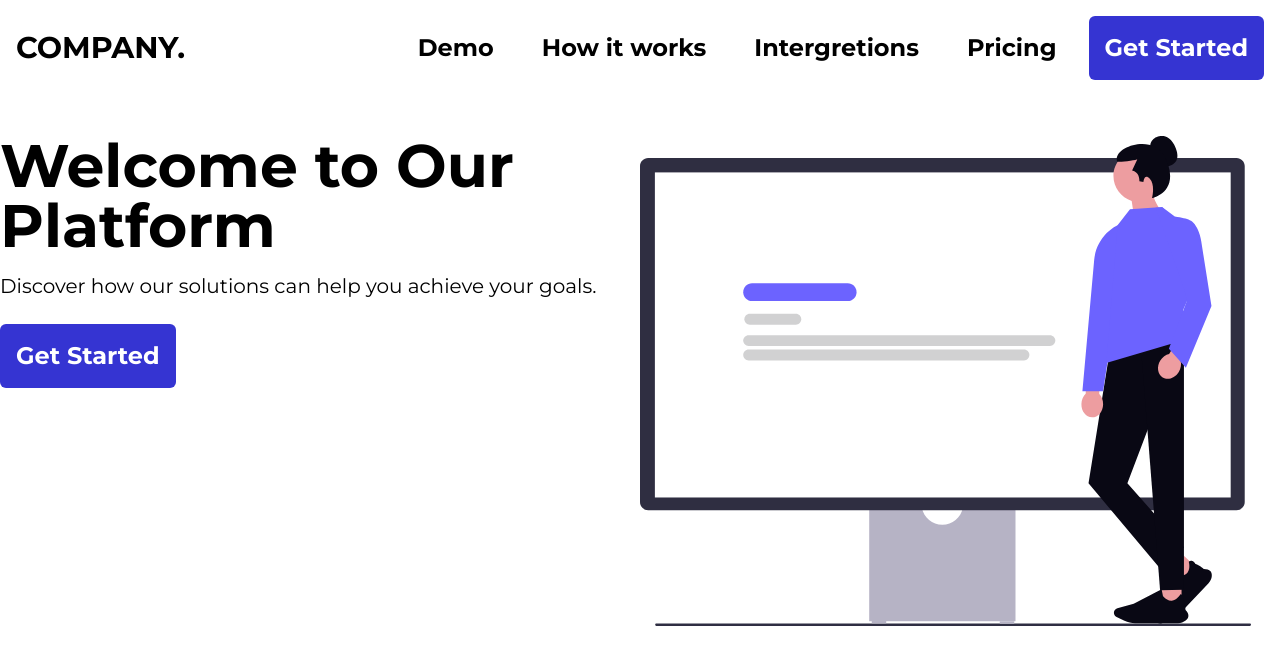
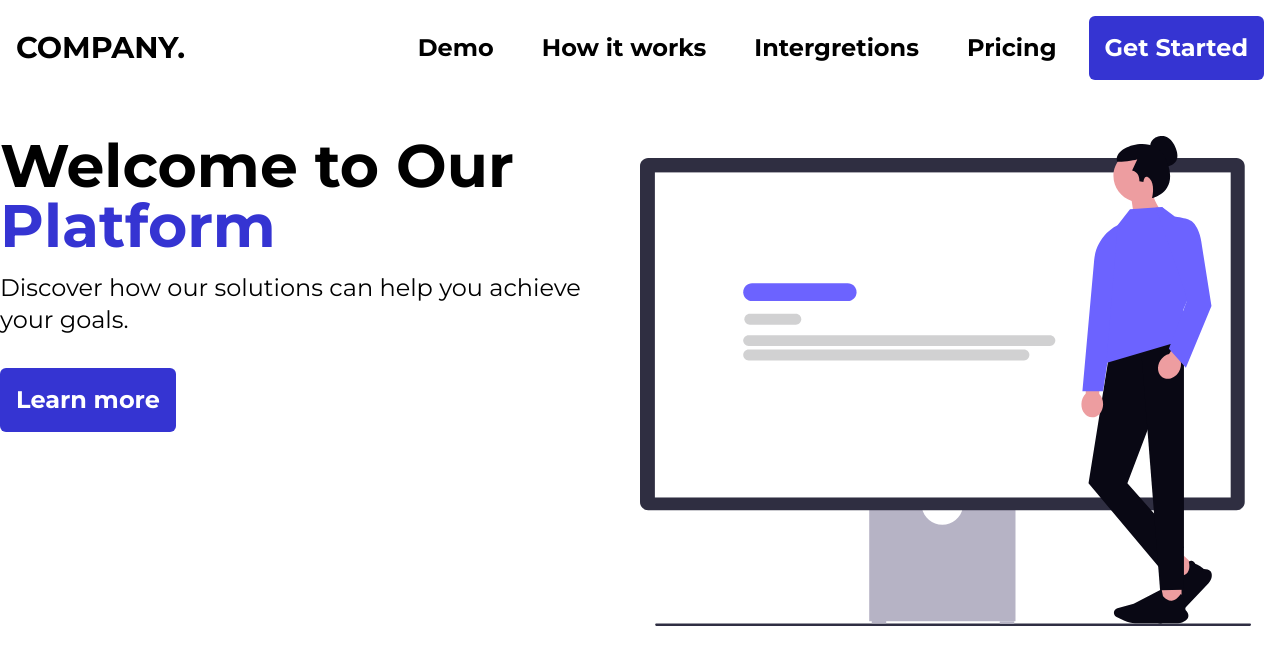
Before and after one commit to Manggusss/test-talwind, a website: page index.html in a window 1280 px wide. Drawn offline with nearby package versions, Linux system fonts and the light colour scheme.

Commit message:
feat(hero): add hero component

```diff
--- a/index.html
+++ b/index.html
@@ -25,22 +25,21 @@
         <div class="p-4"> How it works </div>
         <div class="p-4"> Intergretions </div>
         <div class="p-4"> Pricing </div>
-        <div class="bg-[#3534d2] text-white p-4 rounded-md"> Get Started </div>
+        <div class="bg-[#3534d2] text-white p-4 rounded-md cursor-pointer hover-bg-opacity-50"> Get Started </div>
       </nav>
     </header>
     <section class="flex flex-row mt-10">
       <div class="flex-1">
       <div class="text-6xl font-bold font-montserrat">
-        Welcome to Our Platform
+        Welcome to Our <span class= "text-[#3534d2]"> Platform</span>
       </div>
-      <p class="mt-4 text-xl font-montserrat">
+      <p class="mt-4 text-2xl  my-2 font-montserrat">
         Discover how our solutions can help you achieve your goals.
       </p>
-      <div class="mt-6 bg-[#3534d2] text-white p-4 rounded-md inline-block font-montserrat text-2xl font-bold">
-        Get Started
+      <div class="mt-6 bg-[#3534d2] text-white p-4 rounded-md inline-block font-montserrat text-2xl hover:bg-opacity-50 cursor-pointer font-bold">
+        Learn more
       </div>
     </div>
-
 
       <div class="flex-1">
         <img src="./public/assets/gambar.svg">
```
Also changed, not shown: 1 other file.
